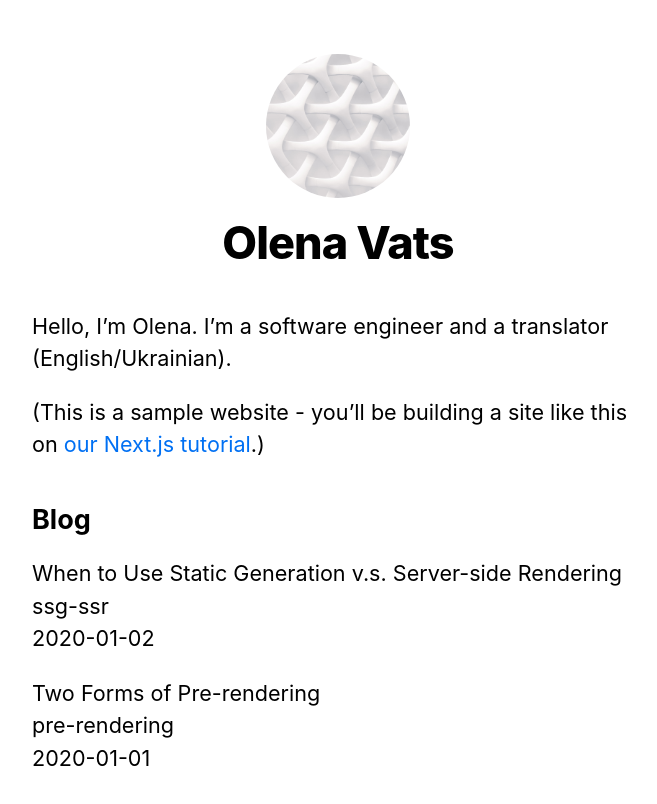
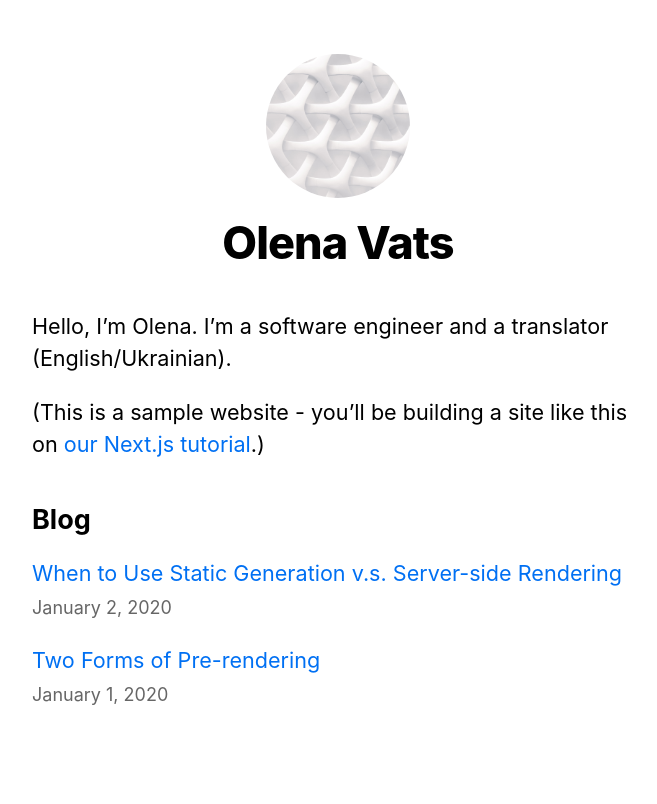
Before and after one commit to olena-ole/nextjs_test_blog, a Next.js app: page / in a window 1280 px wide. Shown: the top 804 px of the page, without its empty margins (302-959 px from the left). Built offline with nearby package versions, Linux system fonts and the light colour scheme.

Commit message:
added links to each post page in index.js

```diff
--- a/pages/index.js
+++ b/pages/index.js
@@ -2,6 +2,8 @@
 import Layout, { siteTitle } from '../components/layout'
 import utilStyles from '../styles/utils.module.css'
 import { getSortedPostsData } from '../lib/posts'
+import Link from 'next/link';
+import Date from '../components/date';
 
 export async function getStaticProps() {
   const allPostsData = getSortedPostsData()
@@ -30,12 +32,14 @@
         <ul className={utilStyles.list}>
           {allPostsData.map(({ id, date, title }) => (
             <li className={utilStyles.listItem} key={id}>
-              {title}
+              <Link href={`/posts/${id}`}>
+                {title}
+              </Link>
               <br />
-              {id}
-              <br />
-              {date}
-            </li>
+              <small className={utilStyles.lightText}>
+                <Date dateString={date} />
+              </small>
+          </li>
           ))}
         </ul>
       </section>
```
